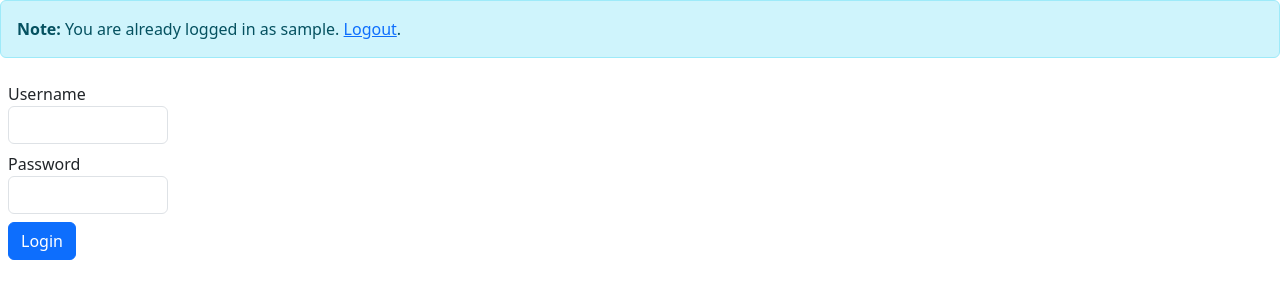
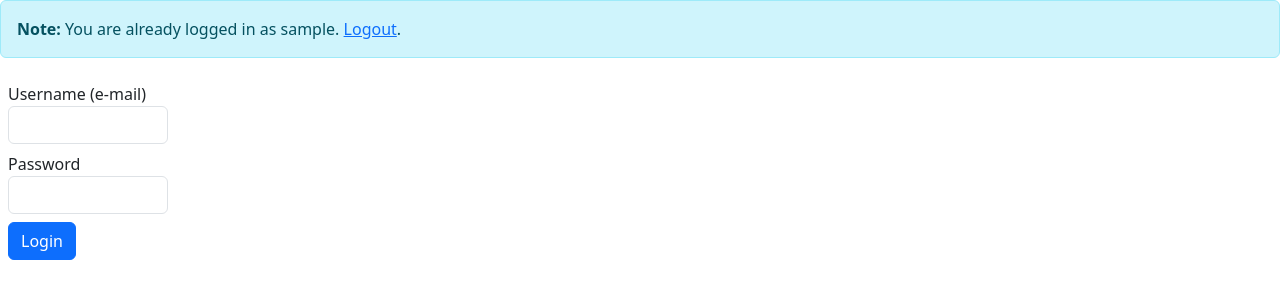
Before and after one commit to ironArray/Caterva2, a FastAPI app: template caterva2/services/templates/login.html in a window 1280 px wide. Shown: the top 300 px of the page. Run offline with FastAPI, Linux system fonts and the light colour scheme; the template is opened without the code that fills it: most values are stand-ins (such as "Sample title", 1, 10 or a date in 2020); parts of the project's set-up code (start-up, migrations or seed data) failed here and were passed over; some libraries are stand-ins or nearby versions.

Commit message:
HTML: Hint username being an email address on login page

```diff
--- a/caterva2/services/templates/login.html
+++ b/caterva2/services/templates/login.html
@@ -20,7 +20,7 @@
 {% endif %}
 <div id="page">
     <form action="/auth/jwt/login" method="post" onsubmit="submitForm(this, '/'); return false">
-        <label class="form-label">Username
+        <label class="form-label">Username (e-mail)
             <input type="username" name="username" class="form-control"></label>
         <label class="form-label">Password
             <input type="password" name="password" class="form-control"></label>
```
